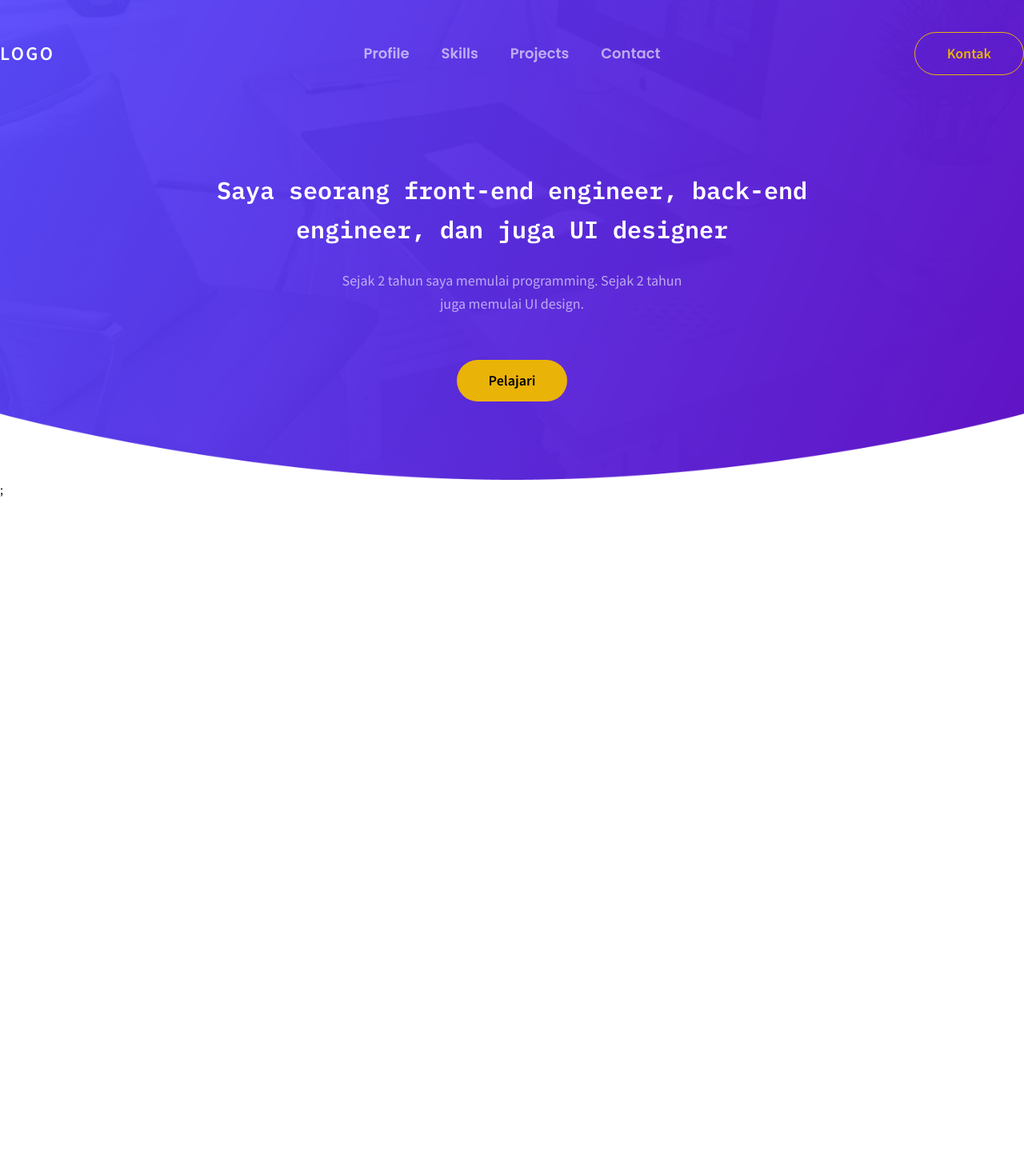
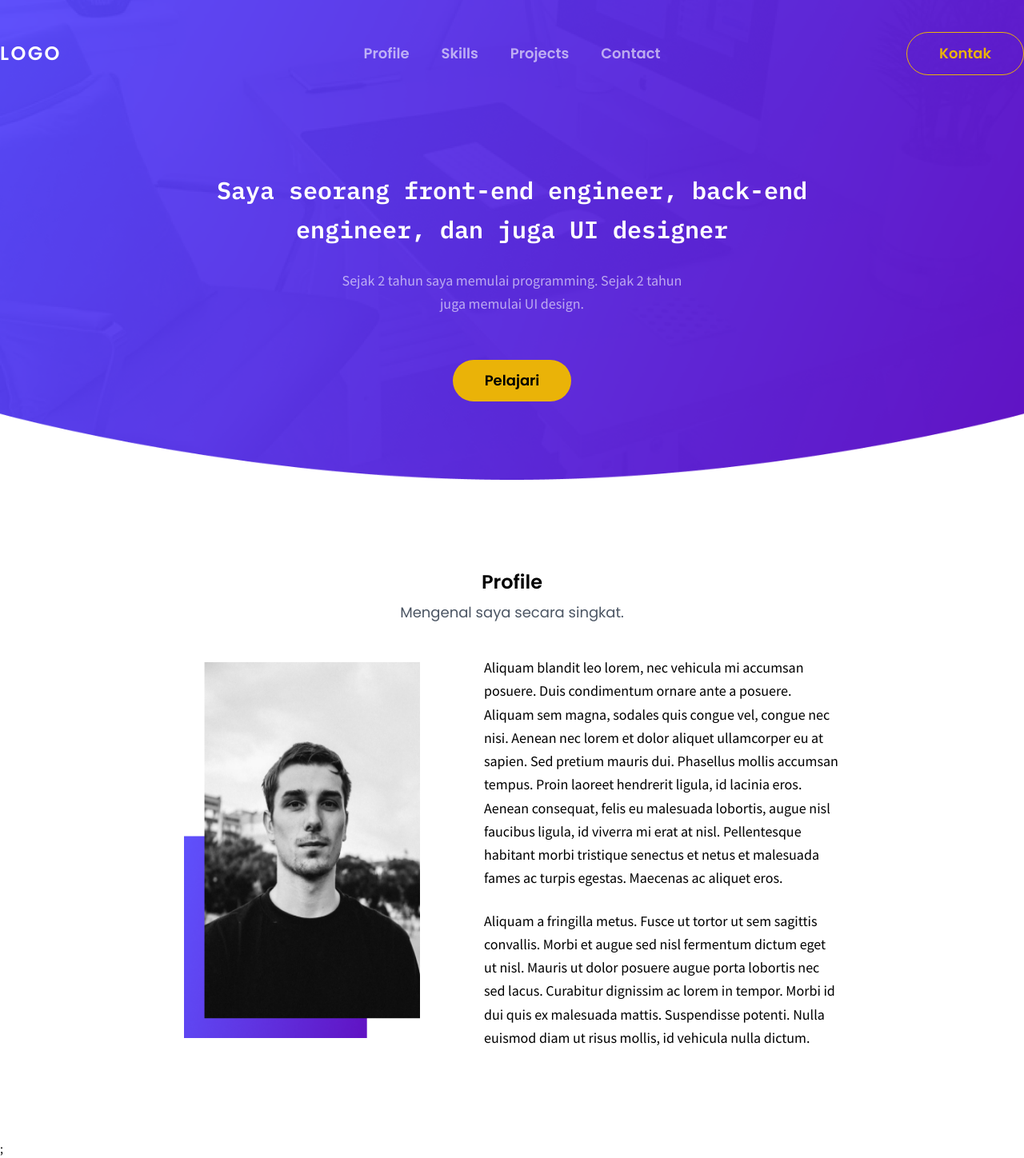
Before and after one commit to AlvinzYusuf/first-next-tailwind, a Next.js app: page / in a window 1280 px wide. Shown: the whole page at 80% size. Before the commit the page ends 800 px from the top, so only its background shows below. Built offline with nearby package versions, Linux system fonts and the light colour scheme.

Commit message:
images setting and completed section profile

```diff
--- a/components/Button.js
+++ b/components/Button.js
@@ -13,7 +13,7 @@ function Button({ href, className, variant, children, pill }) {
     <a
       href={href}
       className={classnames(
-        "transition py-3 px-10 font-semibold text-lg inline-block",
+        "transition py-3 px-10 font-semibold font-poppins text-lg inline-block",
         pill && "rounded-full",
         pickedVariant,
         className
--- a/components/Navbar.js
+++ b/components/Navbar.js
@@ -6,7 +6,7 @@ function Navbar() {
   return (
     <div className="flex items-center py-10">
       <div className="w-3/12">
-        <div className="text-2xl font-semibold uppercase tracking-widest text-white">
+        <div className="text-2xl font-semibold font-poppins uppercase tracking-widest text-white">
           Logo
         </div>
       </div>
--- a/components/PorfileSection.js
+++ b/components/PorfileSection.js
@@ -1,3 +1,4 @@
+import Image from "next/image";
 import React from "react";
 import SectionSubTitle from "./SectionSubTitle";
 import Sectiontitle from "./Sectiontitle";
@@ -9,12 +10,19 @@ function PorfileSection() {
         <Sectiontitle>Profile</Sectiontitle>
         <SectionSubTitle>Mengenal saya secara singkat.</SectionSubTitle>
 
-        <div className="flex lg:items-center md:items-start flex-wrap xl:w-9/12 mx-auto mt-10">
+        <div className="flex items-center lg:items-center md:items-start flex-wrap xl:w-9/12 mx-auto mt-10">
           <div className="md:w-5/12 w-full px-10 mb-10 md:mb-0">
-            <img src="/profile.png" className="w-full" />
+            {/* <img src="/profile.png" className="w-full" /> */}
+            <Image
+              src="/profile.png"
+              alt="profile image"
+              className="w-full"
+              width="300"
+              height="477"
+            />
           </div>
           <div className="md:w-7/12 w-full px-10">
-            <p className="text-lg leading-relaxed">
+            <p className="text-lg leading-relaxed font-sans">
               Aliquam blandit leo lorem, nec vehicula mi accumsan posuere. Duis
               condimentum ornare ante a posuere. Aliquam sem magna, sodales quis
               congue vel, congue nec nisi. Aenean nec lorem et dolor aliquet
@@ -25,7 +33,7 @@ function PorfileSection() {
               tristique senectus et netus et malesuada fames ac turpis egestas.
               Maecenas ac aliquet eros.
             </p>
-            <p className="text-lg mt-6 leading-relaxed">
+            <p className="text-lg mt-6 leading-relaxed font-sans">
               Aliquam a fringilla metus. Fusce ut tortor ut sem sagittis
               convallis. Morbi et augue sed nisl fermentum dictum eget ut nisl.
               Mauris ut dolor posuere augue porta lobortis nec sed lacus.
--- a/components/SectionSubTitle.js
+++ b/components/SectionSubTitle.js
@@ -1,11 +1,13 @@
 import React from "react";
+import classNames from "classnames";
 
-function SectionSubTitle({ children, left }) {
+function SectionSubTitle({ left, children }) {
   return (
     <p
-      className={
-        (`text-lg font-poppins mt-2 text-gray-600`, !left && "textt-center")
-      }
+      className={classNames(
+        "text-lg mt-2 text-gray-600 font-poppins",
+        !left && "text-center"
+      )}
     >
       {children}
     </p>
--- a/components/Sectiontitle.js
+++ b/components/Sectiontitle.js
@@ -1,10 +1,10 @@
 import React from "react";
 
-function Sectiontitle({ children, left }) {
+function Sectiontitle({ left, children }) {
   return (
     <h2
       className={`text-2xl font-semibold font-poppins${
-        left ? "text-center" : ""
+        !left ? " text-center" : ""
       }`}
     >
       {children}
--- a/pages/index.js
+++ b/pages/index.js
@@ -1,10 +1,11 @@
-import Link from "next/link";
 import Hero from "../components/Hero";
+import PorfileSection from "../components/PorfileSection";
 
 export default function Home() {
   return (
     <>
       <Hero />
+      <PorfileSection />
     </>
   );
 }
```
